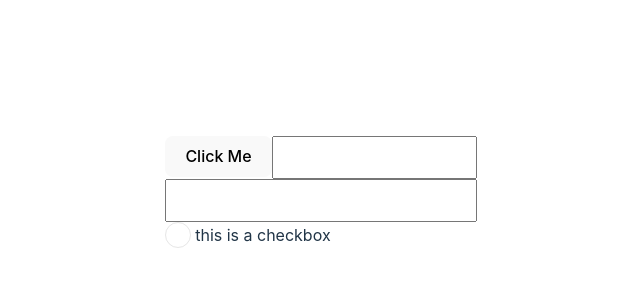
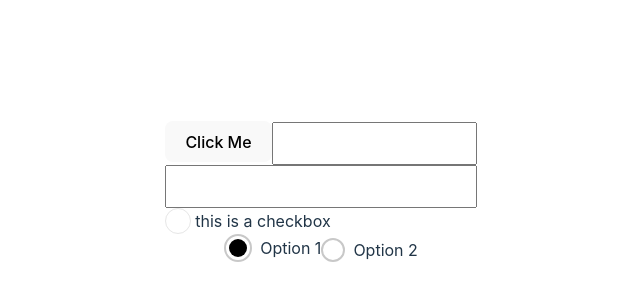
Before and after one commit to samphelan/pulsewidth-ui, a React (Vite) app: page / in a window 1280 px wide. Shown: the part 208-508 px from the top of the page, without its empty margins (319-959 px from the left). Built offline with nearby package versions, Linux system fonts and the light colour scheme.

Commit message:
added radio component

```diff
--- /dev/null
+++ b/lib/Radio/Radio.tsx
@@ -0,0 +1,83 @@
+import {
+  forwardRef,
+  ComponentPropsWithoutRef,
+  useState,
+  ChangeEvent,
+  useEffect,
+} from "react";
+import styles from "./radio.module.css";
+
+interface RadioButtonProps
+  extends Omit<ComponentPropsWithoutRef<"input">, "size"> {
+  size?: "small" | "medium" | "large";
+  label?: string;
+  iconChecked?: React.ReactNode;
+  iconUnchecked?: React.ReactNode;
+}
+
+export const Radio = forwardRef<HTMLInputElement, RadioButtonProps>(
+  (
+    {
+      size = "medium",
+      label,
+      iconChecked,
+      iconUnchecked,
+      checked,
+      onChange,
+      ...rest
+    },
+    ref
+  ) => {
+    const [isChecked, setIsChecked] = useState(checked || false);
+
+    // Handle radio button state change
+    const handleChange = (e: ChangeEvent<HTMLInputElement>) => {
+      console.log(e.target.checked);
+      setIsChecked(e.target.checked);
+      if (onChange) onChange(e); // Call the provided onChange handler
+    };
+
+    // Determine the icon to show based on the checked state
+    const renderIcon = () => (isChecked ? iconChecked : iconUnchecked);
+
+    // Size class to apply styles dynamically
+    const sizeClass = `radio-button--${size}`;
+
+    // Keep internal state updated based on parent state
+    useEffect(() => {
+      setIsChecked(checked || false);
+    }, [checked]);
+
+    return (
+      <label className={[styles["radio-button"], styles[sizeClass]].join(" ")}>
+        <input
+          type="radio"
+          ref={ref}
+          checked={isChecked}
+          onChange={handleChange}
+          className={styles["radio-button__input"]}
+          {...rest}
+        />
+        <span className={styles["radio-button__custom-icon"]}>
+          {iconChecked || iconUnchecked ? (
+            renderIcon()
+          ) : (
+            <span className={styles["radio-button__circle"]}>
+              <span
+                className={[
+                  styles["radio-button__inner-circle"],
+                  isChecked ? styles["checked"] : styles["unchecked"],
+                ].join(" ")}
+              />
+            </span>
+          )}
+        </span>
+        {label && (
+          <span className={styles["radio-button__label"]}>{label}</span>
+        )}
+      </label>
+    );
+  }
+);
+
+Radio.displayName = "Radio";
--- /dev/null
+++ b/lib/Radio/radio.module.css
@@ -0,0 +1,74 @@
+.radio-button {
+    display: inline-flex;
+    align-items: center;
+    cursor: pointer;
+  }
+
+.radio-button__input {
+    display: none; /* Hide the native radio button */
+}
+
+.radio-button__custom-icon {
+    margin-right: 8px;
+}
+
+.radio-button__circle {
+    border: 2px solid rgb(200, 200, 200);
+    border-radius: 50%;
+    width: 20px;
+    height: 20px;
+    display: flex;
+    align-items: center;
+    justify-content: center;
+}
+
+.radio-button:hover .radio-button__circle {
+    border: 2px solid rgb(180,180,180)
+}
+
+.radio-button__inner-circle {
+    width: 14px;
+    height: 14px;
+    border-radius: 50%;
+}
+
+.checked {
+    background-color: black;
+}
+
+.unchecked {
+    background-color: white;
+}
+
+.radio-button__label {
+    font-size: 16px;
+}
+
+.radio-button--small .radio-button__circle {
+    width: 16px;
+    height: 16px;
+}
+
+.radio-button--medium .radio-button__circle {
+    width: 20px;
+    height: 20px;
+}
+
+.radio-button--large .radio-button__circle {
+    width: 24px;
+    height: 24px;
+}
+.radio-button--small .radio-button__inner-circle {
+    width: 10px;
+    height: 10px;
+}
+
+.radio-button--medium .radio-button__inner-circle {
+    width: 14px;
+    height: 14px;
+}
+
+.radio-button--large .radio-button__inner-circle {
+    width: 18px;
+    height: 18px;
+}
--- a/lib/main.ts
+++ b/lib/main.ts
@@ -1,7 +1,8 @@
 import { Autocomplete } from './Autocomplete/Autocomplete'
 import { Button } from './Button/Button'
 import { Checkbox } from './Checkbox/Checkbox'
+import { Radio } from './Radio/Radio'
 import { TextInput } from './TextInput/TextInput'
 
 
-export { Autocomplete, Button, Checkbox, TextInput }
+export { Autocomplete, Button, Checkbox, Radio, TextInput }
--- a/src/App.tsx
+++ b/src/App.tsx
@@ -1,9 +1,21 @@
 import { ChangeEvent, useState } from "react";
 import "./App.css";
-import { Autocomplete, Button, Checkbox, TextInput } from "pulsewidth-ui";
+import {
+  Autocomplete,
+  Button,
+  Checkbox,
+  Radio,
+  TextInput,
+} from "pulsewidth-ui";
 
 function App() {
   const [inputVal, setInputVal] = useState("");
+  const [selectedValue, setSelectedValue] = useState("option1");
+
+  const handleRadioChange = (e: React.ChangeEvent<HTMLInputElement>) => {
+    setSelectedValue(e.target.value);
+  };
+
   return (
     <>
       <div>
@@ -18,6 +30,22 @@ function App() {
           suggestions={["Choice 1", "Choice 2", "Choice 3"]}
         />
         <Checkbox label="this is a checkbox" variant="circle" />
+        <Radio
+          name="options"
+          value="option1"
+          checked={selectedValue === "option1"}
+          onChange={handleRadioChange}
+          label="Option 1"
+          size="large"
+        />
+        <Radio
+          name="options"
+          value="option2"
+          checked={selectedValue === "option2"}
+          onChange={handleRadioChange}
+          label="Option 2"
+          size="medium"
+        />
       </div>
     </>
   );
```
